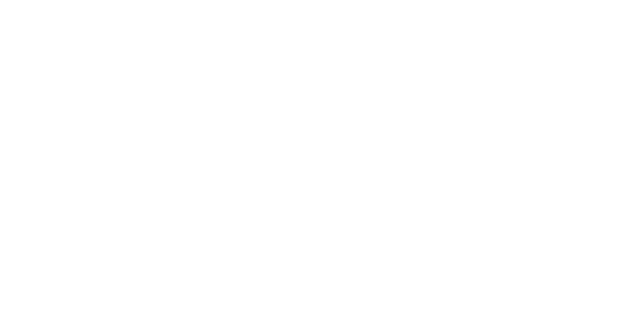
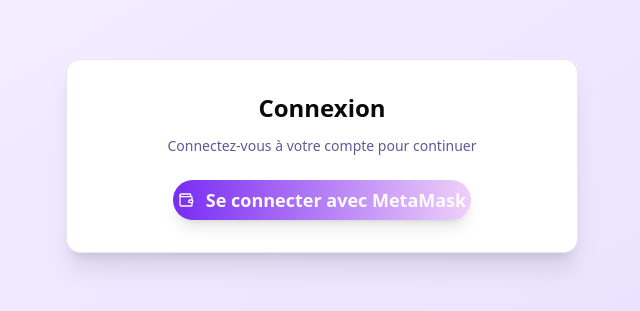
Before and after one commit to ESGI5-AL/MedAlert, a React (Vite) app: page /login in a window 1280 px wide. Before the commit this address had no page. Shown: the part 181-492 px from the top of the page, without its empty margins (318-958 px from the left). Built offline with nearby package versions, Linux system fonts and the light colour scheme.

Commit message:
added login page

```diff
--- a/package.json
+++ b/package.json
@@ -11,6 +11,7 @@
     "preview": "vite preview"
   },
   "dependencies": {
+    "@radix-ui/react-slot": "^1.2.3",
     "@tailwindcss/vite": "^4.1.14",
     "@types/react-router-dom": "^5.3.3",
     "class-variance-authority": "^0.7.1",
--- /dev/null
+++ b/src/features/auth/pages/AuthPage.tsx
@@ -0,0 +1,54 @@
+import React, { useState } from 'react';
+import { Button } from '@/shared/components/ui/button';
+import { Card, CardContent, CardDescription, CardHeader, CardTitle } from '@/shared/components/ui/card';
+import { Wallet } from 'lucide-react';
+
+const AuthPage: React.FC = () => {
+  const [isLoading, setIsLoading] = useState(false);
+
+  // Fonction simulée pour la connexion MetaMask
+  const handleMetaMaskConnect = () => {
+    setIsLoading(true);
+    setTimeout(() => {
+      setIsLoading(false);
+    }, 2000);
+  };
+
+  return (
+    <div className="min-h-screen bg-gradient-to-br from-muted to-accent flex items-start pt-60 justify-center p-4">
+      <div className="flex items-center justify-center w-full">
+        <Card className="w-full max-w-lg p-8 shadow-xl border-border">
+        <CardHeader className="space-y-1 text-center">
+          <CardTitle className="text-2xl font-bold text-foreground">Connexion</CardTitle>
+          <CardDescription className="text-muted-foreground">
+            Connectez-vous à votre compte pour continuer
+          </CardDescription>
+        </CardHeader>
+        <CardContent className="space-y-6">
+          <div className="flex justify-center">
+            <Button
+              onClick={handleMetaMaskConnect}
+              disabled={isLoading}
+              className="gradient rounded-full w-3/4 text-primary-foreground font-semibold py-5 px-10 text-lg transition-all duration-200 flex items-center justify-center gap-3 border-0 shadow-lg hover:shadow-xl transform hover:scale-[1.02] disabled:hover:scale-100 disabled:hover:shadow-lg"
+            >
+            {isLoading ? (
+              <>
+                <div className="animate-spin rounded-full h-4 w-4 border-2 border-primary-foreground border-t-transparent"></div>
+                Connexion en cours...
+              </>
+            ) : (
+              <>
+                <Wallet className="h-5 w-5" />
+                Se connecter avec MetaMask
+              </>
+            )}
+            </Button>
+          </div>
+        </CardContent>
+      </Card>
+      </div>
+    </div>
+  );
+};
+
+export default AuthPage;
--- a/src/routes/AppRouter.tsx
+++ b/src/routes/AppRouter.tsx
@@ -1,10 +1,12 @@
 import { Routes, Route } from 'react-router-dom';
 import HomePage from '@/shared/pages/HomePage';
+import AuthPage from '@/features/auth/pages/AuthPage';
 
 function AppRoutes() {
   return (
     <Routes>
       <Route path="/" element={<HomePage />} />
+      <Route path="/login" element={<AuthPage />} />
     </Routes>
   );
 }
--- /dev/null
+++ b/src/shared/components/ui/button.tsx
@@ -0,0 +1,60 @@
+import * as React from "react"
+import { Slot } from "@radix-ui/react-slot"
+import { cva, type VariantProps } from "class-variance-authority"
+
+import { cn } from "@/lib/utils"
+
+const buttonVariants = cva(
+  "inline-flex items-center justify-center gap-2 whitespace-nowrap rounded-md text-sm font-medium transition-all disabled:pointer-events-none disabled:opacity-50 [&_svg]:pointer-events-none [&_svg:not([class*='size-'])]:size-4 shrink-0 [&_svg]:shrink-0 outline-none focus-visible:border-ring focus-visible:ring-ring/50 focus-visible:ring-[3px] aria-invalid:ring-destructive/20 dark:aria-invalid:ring-destructive/40 aria-invalid:border-destructive",
+  {
+    variants: {
+      variant: {
+        default: "bg-primary text-primary-foreground hover:bg-primary/90",
+        destructive:
+          "bg-destructive text-white hover:bg-destructive/90 focus-visible:ring-destructive/20 dark:focus-visible:ring-destructive/40 dark:bg-destructive/60",
+        outline:
+          "border bg-background shadow-xs hover:bg-accent hover:text-accent-foreground dark:bg-input/30 dark:border-input dark:hover:bg-input/50",
+        secondary:
+          "bg-secondary text-secondary-foreground hover:bg-secondary/80",
+        ghost:
+          "hover:bg-accent hover:text-accent-foreground dark:hover:bg-accent/50",
+        link: "text-primary underline-offset-4 hover:underline",
+      },
+      size: {
+        default: "h-9 px-4 py-2 has-[>svg]:px-3",
+        sm: "h-8 rounded-md gap-1.5 px-3 has-[>svg]:px-2.5",
+        lg: "h-10 rounded-md px-6 has-[>svg]:px-4",
+        icon: "size-9",
+        "icon-sm": "size-8",
+        "icon-lg": "size-10",
+      },
+    },
+    defaultVariants: {
+      variant: "default",
+      size: "default",
+    },
+  }
+)
+
+function Button({
+  className,
+  variant,
+  size,
+  asChild = false,
+  ...props
+}: React.ComponentProps<"button"> &
+  VariantProps<typeof buttonVariants> & {
+    asChild?: boolean
+  }) {
+  const Comp = asChild ? Slot : "button"
+
+  return (
+    <Comp
+      data-slot="button"
+      className={cn(buttonVariants({ variant, size, className }))}
+      {...props}
+    />
+  )
+}
+
+export { Button, buttonVariants }
--- /dev/null
+++ b/src/shared/components/ui/card.tsx
@@ -0,0 +1,92 @@
+import * as React from "react"
+
+import { cn } from "@/lib/utils"
+
+function Card({ className, ...props }: React.ComponentProps<"div">) {
+  return (
+    <div
+      data-slot="card"
+      className={cn(
+        "bg-card text-card-foreground flex flex-col gap-6 rounded-xl border py-6 shadow-sm",
+        className
+      )}
+      {...props}
+    />
+  )
+}
+
+function CardHeader({ className, ...props }: React.ComponentProps<"div">) {
+  return (
+    <div
+      data-slot="card-header"
+      className={cn(
+        "@container/card-header grid auto-rows-min grid-rows-[auto_auto] items-start gap-2 px-6 has-data-[slot=card-action]:grid-cols-[1fr_auto] [.border-b]:pb-6",
+        className
+      )}
+      {...props}
+    />
+  )
+}
+
+function CardTitle({ className, ...props }: React.ComponentProps<"div">) {
+  return (
+    <div
+      data-slot="card-title"
+      className={cn("leading-none font-semibold", className)}
+      {...props}
+    />
+  )
+}
+
+function CardDescription({ className, ...props }: React.ComponentProps<"div">) {
+  return (
+    <div
+      data-slot="card-description"
+      className={cn("text-muted-foreground text-sm", className)}
+      {...props}
+    />
+  )
+}
+
+function CardAction({ className, ...props }: React.ComponentProps<"div">) {
+  return (
+    <div
+      data-slot="card-action"
+      className={cn(
+        "col-start-2 row-span-2 row-start-1 self-start justify-self-end",
+        className
+      )}
+      {...props}
+    />
+  )
+}
+
+function CardContent({ className, ...props }: React.ComponentProps<"div">) {
+  return (
+    <div
+      data-slot="card-content"
+      className={cn("px-6", className)}
+      {...props}
+    />
+  )
+}
+
+function CardFooter({ className, ...props }: React.ComponentProps<"div">) {
+  return (
+    <div
+      data-slot="card-footer"
+      className={cn("flex items-center px-6 [.border-t]:pt-6", className)}
+      {...props}
+    />
+  )
+}
+
+export {
+  Card,
+  CardHeader,
+  CardFooter,
+  CardTitle,
+  CardAction,
+  CardDescription,
+  CardContent,
+}
--- a/src/shared/layouts/Content.tsx
+++ b/src/shared/layouts/Content.tsx
@@ -20,7 +20,7 @@
             </p>
             <Link
               to="/login"
-              className="mx-auto lg:mx-0 hover:underline bg-white text-gray-800 font-bold rounded-full my-6 py-4 px-8 shadow-lg focus:outline-none focus:shadow-outline transform transition hover:scale-105 duration-300 ease-in-out"
+              className="mx-auto lg:mx-0 bg-white text-gray-800 font-bold rounded-full my-6 py-4 px-8 shadow-lg focus:outline-none focus:shadow-outline transform transition hover:scale-105 duration-300 ease-in-out"
             >
               Se connecter
             </Link>
--- a/src/shared/layouts/Navbar.tsx
+++ b/src/shared/layouts/Navbar.tsx
@@ -87,7 +87,7 @@
           <button
             id="navAction"
             ref={navActionRef}
-            className="mx-auto lg:mx-0 hover:underline bg-white text-gray-800 font-bold rounded-full  py-4 px-8 shadow-lg focus:outline-none focus:shadow-outline transform transition hover:scale-105 duration-300 ease-in-out"
+            className="mx-auto lg:mx-0 bg-white text-gray-800 font-bold rounded-full  py-4 px-8 shadow-lg focus:outline-none focus:shadow-outline transform transition hover:scale-105 duration-300 ease-in-out"
             onClick={() => navigate('/login')}
           >
             Se connecter
```
Also changed, not shown: 1 other file (tests, documents, lock files or other folders).
